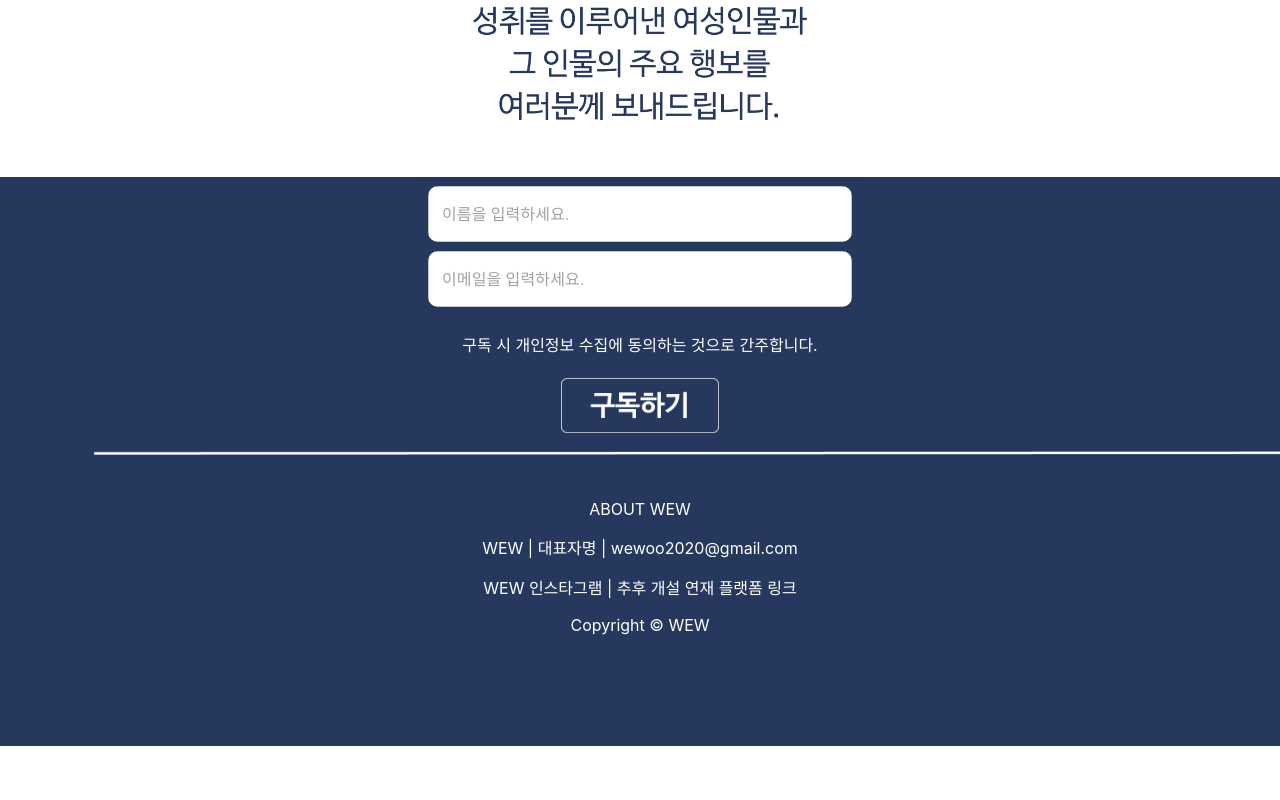
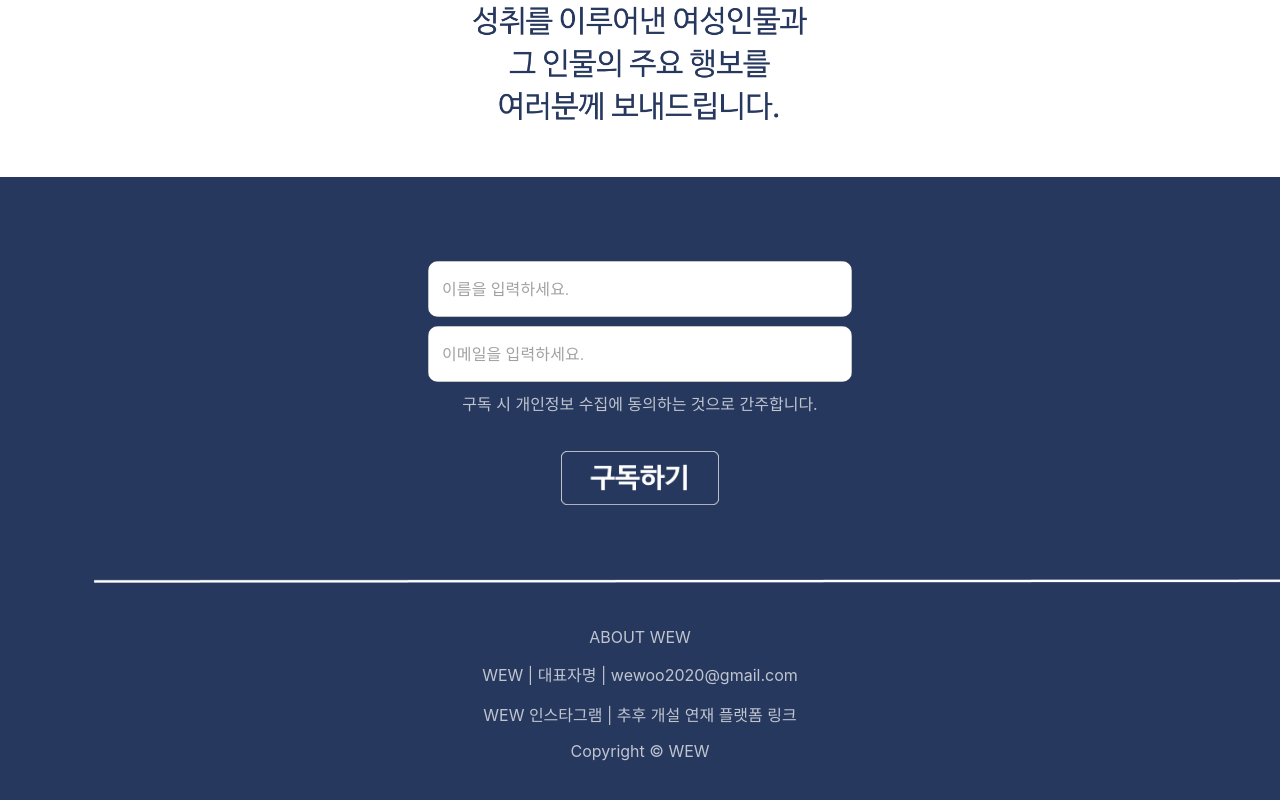
Before and after one commit to Su-Kyung/WEW, a React (Create React App) app: page / in a window 1280 px wide. Shown: the part 568-1368 px from the top of the page. Before the commit the page ends 1314 px from the top, so only its background shows below. Built offline with nearby package versions, Linux system fonts and the light colour scheme.

Commit message:
home.js 페이지 header, main 완료
개인정보 수집 링크 빼고

```diff
--- a/src/pages/Home.js
+++ b/src/pages/Home.js
@@ -30,7 +30,11 @@ const useStyles = makeStyles((theme) => ({
         '& > *': {
             flexGrow: 1,
         },
-    }
+    },
+    btnSubscribe: {
+        marginTop: '14px',
+        marginBottom: '56px',
+    },
 }));
 
 function Copyright() {
@@ -74,12 +78,6 @@ const Home = () => {
                     </Grid>
                 </div>
 
-
-                {/* <div class="Home-head">
-                    <img class="Line-introduce" src="line_home_introduce.png"/>
-                    <img class="Home-introduce" src="home_introduce.png"/>
-                </div> */}
-
                 <div className={classes.root} class="Home-body">
                     <Grid
                         container
@@ -87,7 +85,7 @@ const Home = () => {
                         justify="center"
                         alignItems="center">
                         <form className={classes.textfield} noValidate autoComplete="off">
-                            <Grid item xs={12}>
+                            <Grid item xs={12} >
                                 <TextField
                                     id="input_name"
                                     placeholder="이름을 입력하세요."
@@ -117,7 +115,9 @@ const Home = () => {
                         <img class="Home-policy" src=""/> */}
 
                         <Grid item xs={12}>
-                            <Button><img src="btn_subscribe.png" width="157.9px"></img></Button>
+                            <Button className={classes.btnSubscribe}>
+                                <img src="btn_subscribe.png" width="157.9px"></img>
+                            </Button>
                         </Grid>
                     </Grid>
 
--- a/src/shared/App.css
+++ b/src/shared/App.css
@@ -92,8 +92,9 @@
 }
 
 .Text-color {
-  color: #ffffff;
+  color: #ffffffb4;
   flex-grow: 1;
+  margin-top: -0.5px;
 }
 
 /* .App-home-body {
@@ -124,6 +125,7 @@
 .Home-body {
   height: 569px;
   background-color: #27385e;
+  padding-top: 75px;
 }
 
 .Home-input-name {
```
